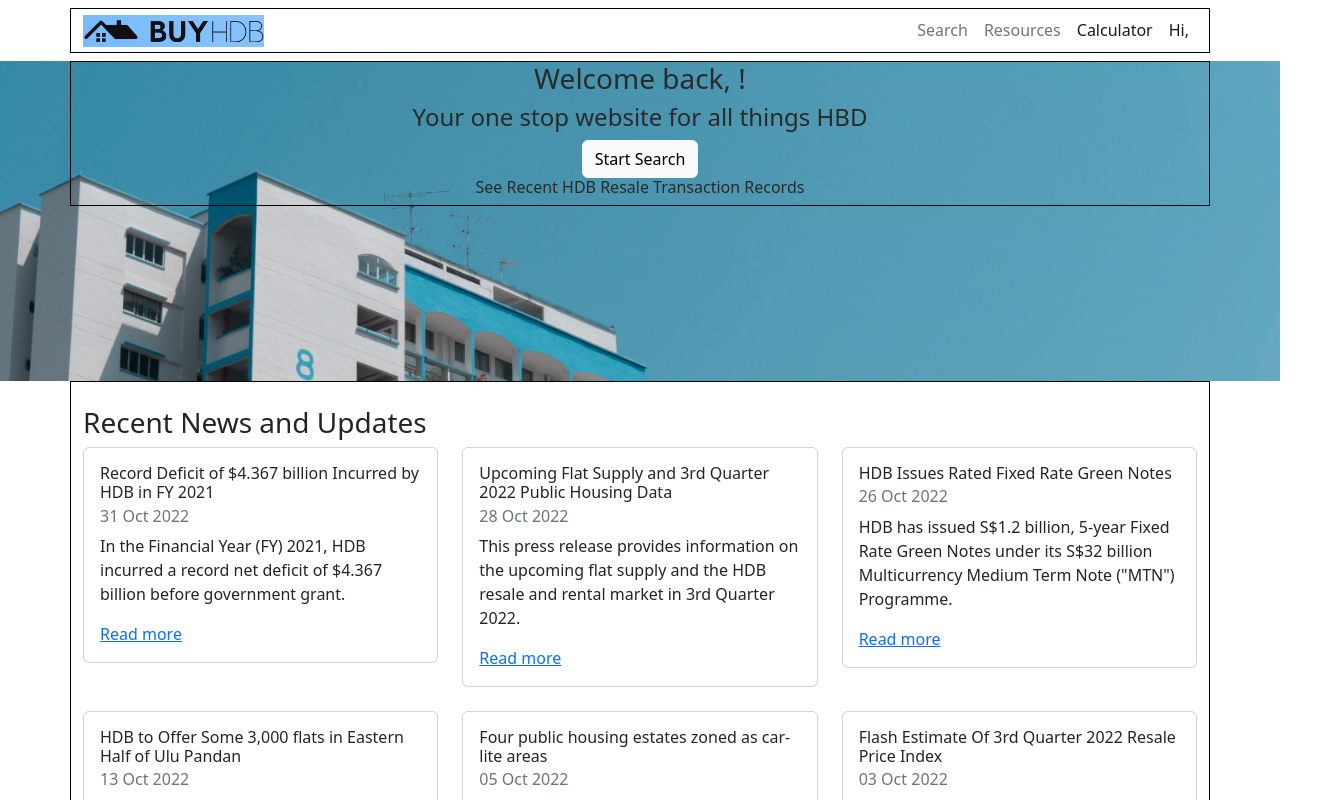
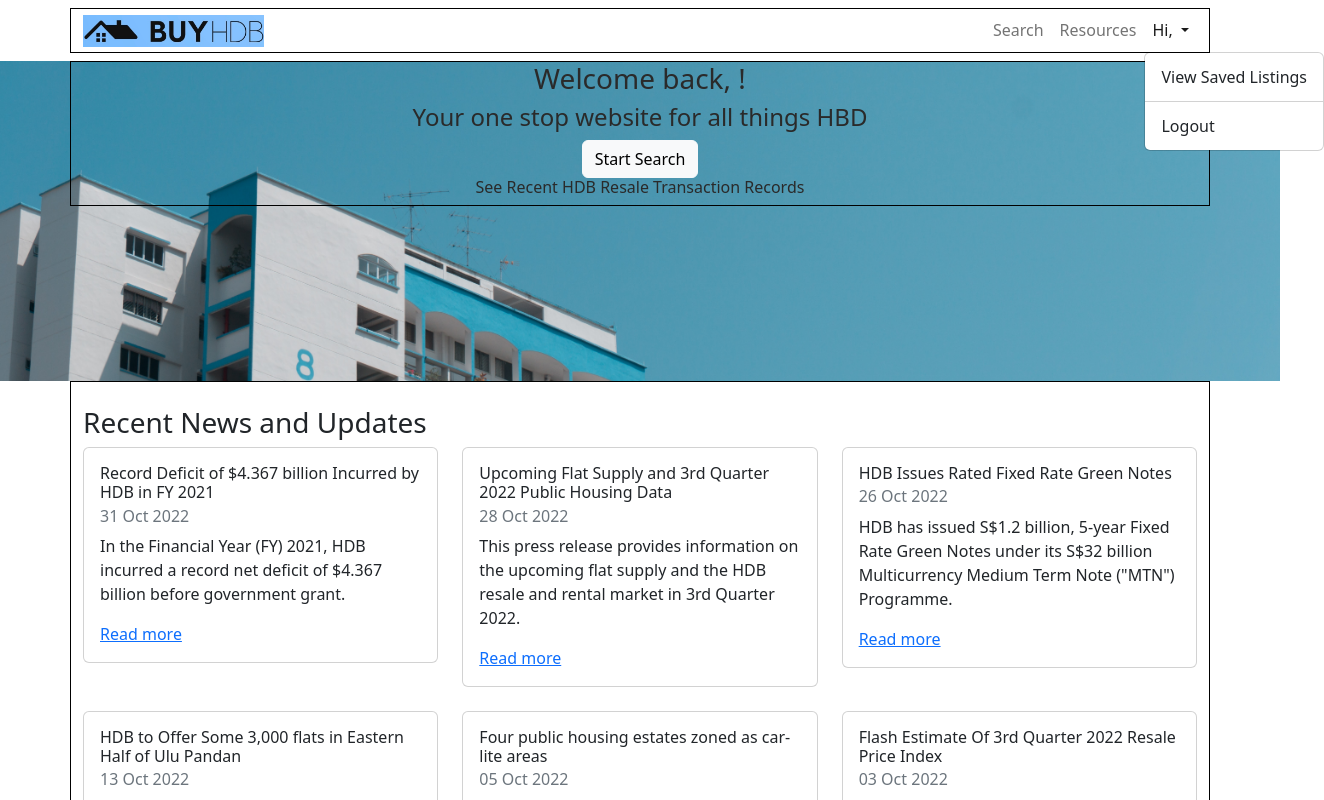
Before and after one commit to azheem-rahman/BuyHDB, a React (Create React App) app in the folder frontend/: page /homepage in a window 1280 px wide. Both pictures are taken after a click on the button "Hi,". Shown: the top 800 px of the page, 1324 px wide, since content can reach past the window. Built offline with nearby package versions, Linux system fonts and the light colour scheme.

Commit message:
edited NavBar to use Link to instead of href

```diff
--- a/frontend/src/components/NavBar.js
+++ b/frontend/src/components/NavBar.js
@@ -1,5 +1,5 @@
 import React, { useContext } from "react";
-import { NavLink } from "react-router-dom";
+import { Link, NavLink } from "react-router-dom";
 import styles from "./NavBar.module.css";
 
 import BuyHDBLogo2 from "../assets/BuyHDBLogo2.jpg";
@@ -24,26 +24,42 @@
 
         <Navbar.Collapse id="basic-navbar-nav">
           <Nav className="ms-auto">
-            <Nav.Link href="/search">Search</Nav.Link>
-
-            <Nav.Link href="/resources">Resources</Nav.Link>
-
-            <Nav.Link href="#">Calculator</Nav.Link>
+            <Nav.Link as={Link} to="/search">
+              Search
+            </Nav.Link>
+            <Nav.Link as={Link} to="/resources">
+              Resources
+            </Nav.Link>
+            {/* <Nav.Link as={Link} to="/calculator">
+              Calculator
+            </Nav.Link> */}
 
             {/* <NavDropdown title="Dropdown" id="basic-nav-dropdown">
               <NavDropdown.Item href="#action/3.1">Action</NavDropdown.Item>
               <NavDropdown.Item href="#action/3.2">
                 Another action
               </NavDropdown.Item>
-                <NavDropdown.Item href="#action/3.3">
-                  Something
-                </NavDropdown.Item>
+              <NavDropdown.Item href="#action/3.3">Something</NavDropdown.Item>
               <NavDropdown.Divider />
               <NavDropdown.Item href="#action/3.4">
                 Separated link
               </NavDropdown.Item>
             </NavDropdown> */}
-            <Nav.Link href="#">Hi, {someCtx.currentUsername}</Nav.Link>
+
+            <NavDropdown
+              title={`Hi, ${someCtx.currentUsername}`}
+              id="basic-nav-dropdown"
+            >
+              <NavDropdown.Item as={Link} to="/user-saved-listings">
+                View Saved Listings
+              </NavDropdown.Item>
+
+              <NavDropdown.Divider />
+
+              <NavDropdown.Item as={Link} to="/">
+                Logout
+              </NavDropdown.Item>
+            </NavDropdown>
           </Nav>
         </Navbar.Collapse>
       </Container>
```
Lines whose indentation alone changed are shown as unchanged.
